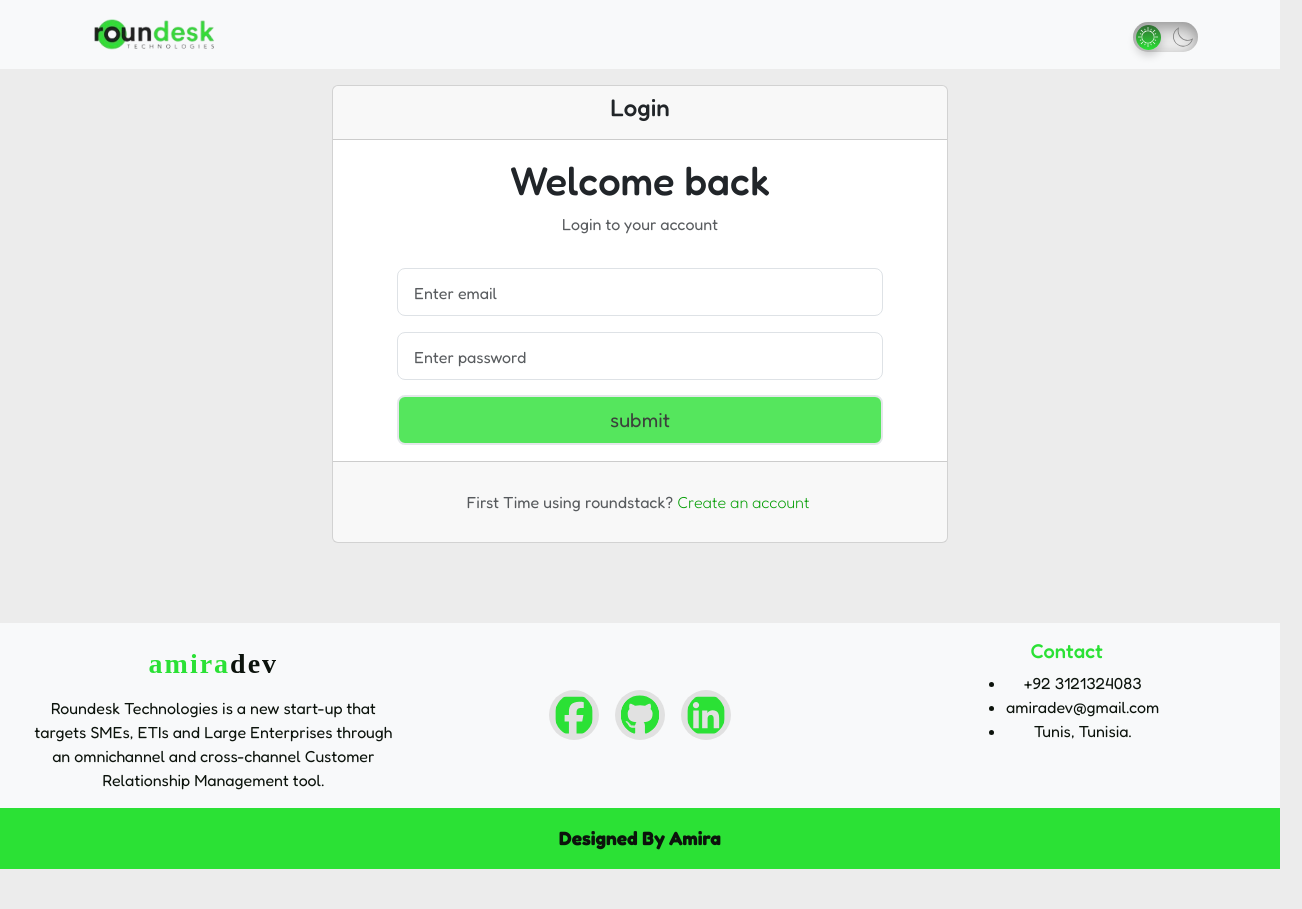
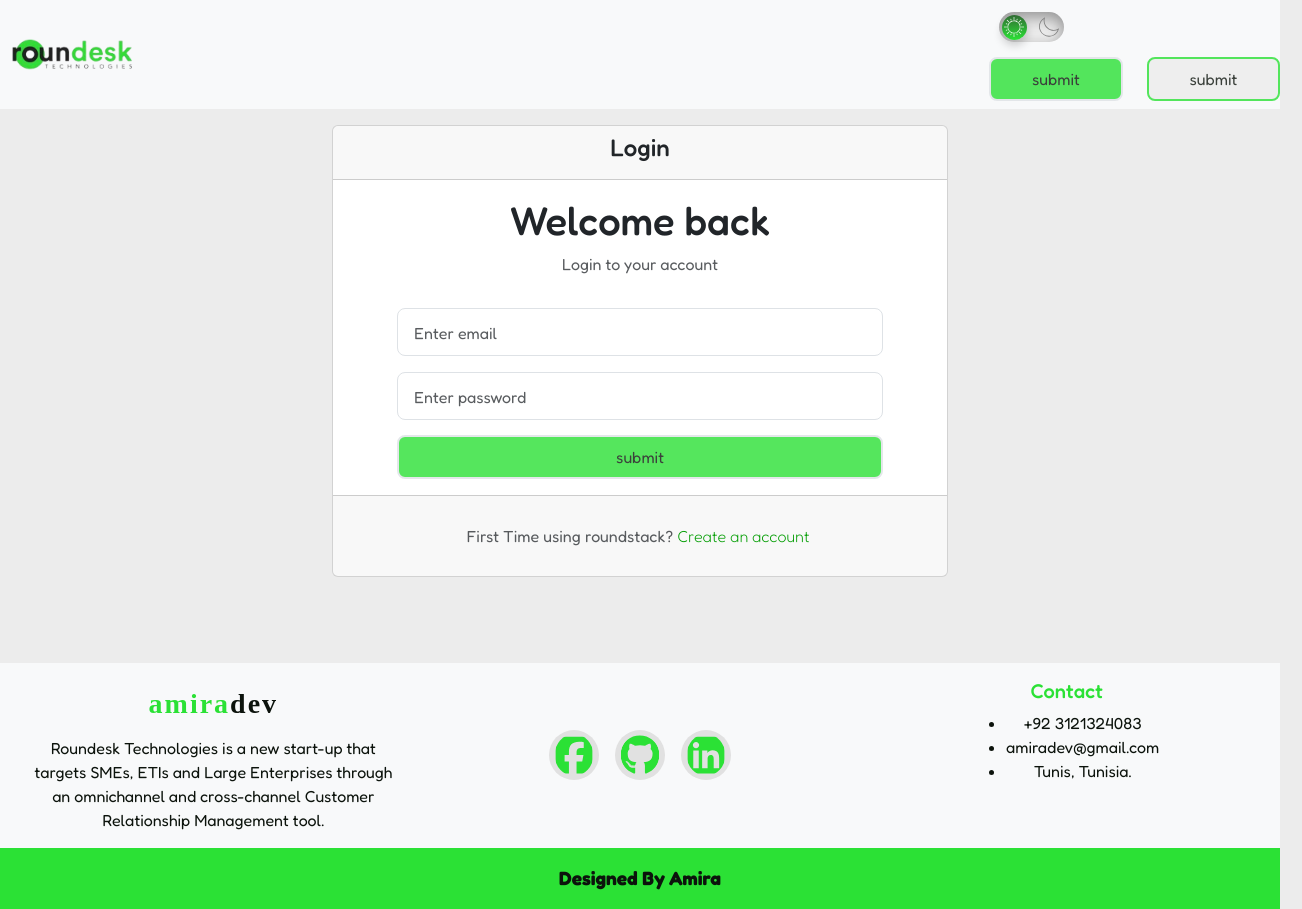
Before and after one commit to amiraadev/react-bootstrap-responsive-nestjs-jwt-passport-prisma-mysql-authentification, a React (Create React App) app: page /login in a window 1280 px wide. Shown: the whole page, 1302 px wide, since content can reach past the window. Before the commit the page ends 869 px from the top, so only its background shows below. Built offline with nearby package versions, Linux system fonts and the light colour scheme.

Commit message:
skeleton of the navbar

```diff
--- a/src/components/Button.tsx
+++ b/src/components/Button.tsx
@@ -3,7 +3,7 @@
 import React from "react";
 import { IconType } from "react-icons";
 
-type ButtonType = "submit" | "reset" | "button" | undefined ;
+type ButtonType = "submit" | "reset" | "button" | undefined;
 
 interface ButtonProps {
 	label: string;
@@ -21,7 +21,7 @@ const Button: React.FC<ButtonProps> = ({
 	outline,
 	small,
 	icon: Icon,
-	type
+	type,
 }) => {
 	return (
 		<button
@@ -29,12 +29,8 @@ const Button: React.FC<ButtonProps> = ({
 			disabled={disabled}
 			type={type}
 			className={`
-			class-button
-      ${outline ? "background-white" : "background-green"}
-      ${outline ? "border-black" : "background-green"}
+      ${outline ? "class-button-outline" : "class-button"}
       ${small ? "text-small" : "text-med"}
-      ${small ? "font-light" : "font-semibold"}
-      ${small ? "border-[1px]" : "border-2"}
       `}>
 			{label} {Icon && <Icon size={24} className='absolute left-4 top-3' />}
 		</button>
--- a/src/components/Navbar1.tsx
+++ b/src/components/Navbar1.tsx
@@ -1,36 +1,61 @@
 /** @format */
 
-
-
 import Container from "react-bootstrap/Container";
-import Button from './Button';
-import Navbar from 'react-bootstrap/Navbar';
+import Button from "./Button";
+import Navbar from "react-bootstrap/Navbar";
+import Form from "react-bootstrap/Form";
+import InputGroup from "react-bootstrap/InputGroup";
+// import Button from "react-bootstrap/Button";
 import DarkMode from "./DarkMode/DarkMode";
 
 import useThemeStore from "../stores/themeStore";
+import { Col, Row } from "react-bootstrap";
 const Navbar1 = () => {
-	const { isDarkMode} = useThemeStore();
+	const { isDarkMode } = useThemeStore();
 	return (
-		<Navbar
-			bg={`${isDarkMode ? 'dark' : 'light'}`}
-			variant={`${isDarkMode ? 'dark' : 'light'}`}
-			expand='lg'
-			className='justify-content-between'
+		<Navbar className='bg-body-tertiary justify-content-between'>
+			<Form>
+			<img src='./roundesk-logo.png' className='logo-img' />
+			</Form>
+			<Form>
+				<Row>
+					<DarkMode />
+					<Col>
+						<Button type='submit' label='submit' onClick={() => {}} />
+					</Col>
+					<Col>
+						<Button
+							outline={true}
+							type='submit'
+							label='submit'
+							onClick={() => {}}
+						/>
+					</Col>
+				</Row>
+			</Form>
+		</Navbar>
+		// <Navbar
+		// 	bg={`${isDarkMode ? "dark" : "light"}`}
+		// 	variant={`${isDarkMode ? "dark" : "light"}`}
+		// 	className="justify-content-between"
+		// 	>
+		// 	<Container fluid style={{backgroundColor:"red"}}>
+		// 		<Row fluid style={{backgroundColor:"yellow"}}>
+		// 			<Col >her</Col>
+		// 			<Col >vvv</Col>
+		// 		</Row>
+		// 	</Container>
+		// 	<Container className='justify-content-between'>
+		// 		<div >
+		// 			<img src='./roundesk-logo.png' className='logo-img' />
+		// 		</div>
+		// 		<div >
+		// 		<DarkMode />
 
+		// 		</div>
 
-			>
-			<Container className='justify-content-between'>
-				<div >
-					<img src='./roundesk-logo.png' className='logo-img' />
-				</div>
-				<div >
-				<DarkMode />
-					{/* <Button label="hello" onClick={()=>{console.log("test")}}/> */}
-
-				</div>
-
-			</Container>
-		</Navbar>
+		// 	</Container>
+		// </Navbar>
 	);
 };
 
--- a/src/components/footer/Footer.tsx
+++ b/src/components/footer/Footer.tsx
@@ -1,9 +1,6 @@
 /** @format */
 
-import React from "react";
 import "./footer.css";
-import Button from "react-bootstrap/Button";
-import Navbar from "react-bootstrap/Navbar";
 import Container from "react-bootstrap/Container";
 import Row from "react-bootstrap/Row";
 import Col from "react-bootstrap/Col";
@@ -19,7 +16,7 @@ const Footer = () => {
 	const { isDarkMode } = useThemeStore();
 	return (
 		<>
-			<Container fluid className={`${isDarkMode ? "bg-dark" : "bg-light "} footer-class`}   style={{backgroundColor:"yellow"}}>
+			<Container fluid className={`${isDarkMode ? "bg-dark" : "bg-light "}`}   >
 				<Row className='py-3' >
 					<Col sm className='text-center ft-1'>
 						<h3>
--- a/src/components/footer/footer.css
+++ b/src/components/footer/footer.css
@@ -14,20 +14,6 @@
 	color: #000 !important;
 	font-weight: 400;
 	letter-spacing: 0.5px;
-}
-
-.btn1 {
-	border: 0;
-	padding: 0.5rem 1.8rem;
-	color: #fff;
-	background-color: #01193c;
-}
-
-.btn2 {
-	border: 0;
-	padding: 0.5rem 1.2rem;
-	color: #fff;
-	background-color: #2be135;
 }
 
 .Footer {
@@ -92,9 +78,3 @@ h5 {
 	font-size: 1.2rem;
 	font-weight: 700;
 }
-
-.footer-class {
-  /* position: absolute;
-  bottom: 0; */
-
-}
--- a/src/index.css
+++ b/src/index.css
@@ -109,6 +109,7 @@ body {
 	position: relative;
 	opacity: 0.7;
 	cursor: not-allowed;
+	background-color: var(--primary-color);
 	opacity: 0.8;
 	transition: opacity 0.2s ease-in-out;
 	width: 100%;
@@ -123,6 +124,26 @@ body {
 .class-button:hover {
 	opacity: 0.7;
 	color :var(--modal-color)
+}
+.class-button-outline {
+	position: relative;
+	opacity: 0.7;
+	cursor: not-allowed;
+	background-color: var(--body-background);
+	opacity: 0.8;
+	transition: opacity 0.2s ease-in-out;
+	width: 100%;
+	border: 2px solid var(--primary-color);
+	color: var(--text-color) ;
+	min-height: calc(1.5em + 1rem + calc(var(--bs-border-width) * 2));
+	padding: 0.5rem 1rem;
+	font-size: 1.25rem;
+	border-radius: var(--bs-border-radius-lg);
+	margin-top: 15px;
+}
+.class-button-outline:hover {
+	opacity: 0.7;
+	color :var(--primary-color)
 }
 .background-green {
 	background-color: var(--primary-color);
@@ -141,6 +162,12 @@ body {
 }
 .text-white {
 	color: var(--light-color);
+}
+.text-small{
+	font-size: small;
+}
+.text-med{
+	font-size:medium;
 }
 
 /*------------ For small screens------------*/
```
Also changed, not shown: src/components/Navbar2.tsx (renamed from src/components/Navbar.tsx).
